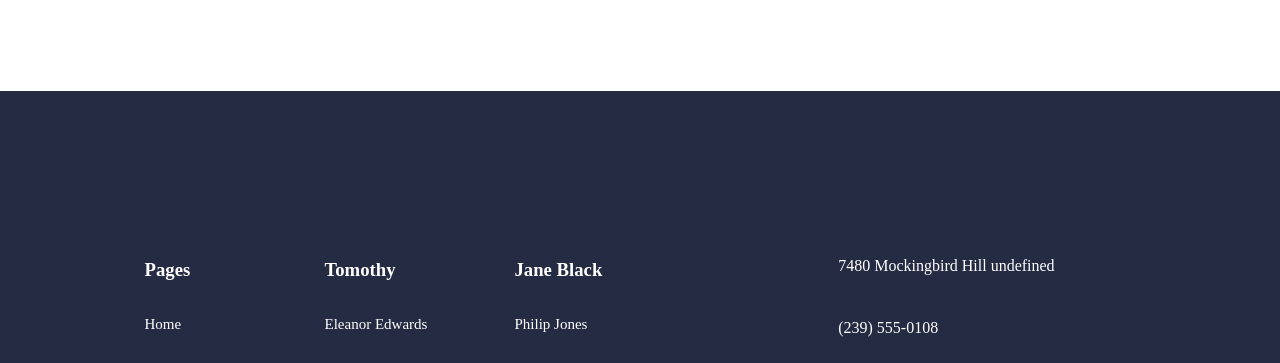
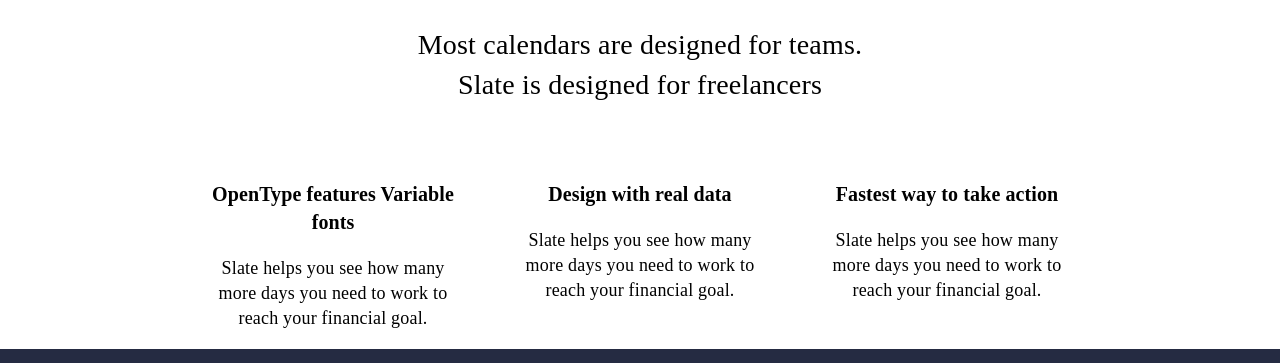
Before and after one commit to Sorel-Haller/figma, a plain HTML site: page index.html in a window 1280 px wide. Shown: the part 110-473 px from the top of the page. Drawn offline with Linux system fonts and the light colour scheme.

Commit message:
features

```diff
--- a/index.html
+++ b/index.html
@@ -8,7 +8,50 @@
     <link rel="stylesheet" href="https://cdnjs.cloudflare.com/ajax/libs/font-awesome/5.15.3/css/all.min.css" integrity="sha512-iBBXm8fW90+nuLcSKlbmrPcLa0OT92xO1BIsZ+ywDWZCvqsWgccV3gFoRBv0z+8dLJgyAHIhR35VZc2oM/gI1w==" crossorigin="anonymous" referrerpolicy="no-referrer" />
 </head>
 <body>
-
+    <main>
+        <section>
+            <div class="features">
+                <div class="features-content">
+                    <div class="text-content">
+                        <div class="features-header">
+                            <h2>Features</h2>
+                            <h4>Most calendars are designed for teams.
+                            Slate is designed for freelancers</h4>
+                        </div>
+                    </div>
+                    <div class="features-items">
+                        <div class="features-item">
+                            <img src="" alt="">
+                            <h3>OpenType features
+                                Variable fonts</h3>
+                            <p>Slate helps you see how
+                                many more days you need
+                                to work to reach your
+                                financial goal.</p>
+                        </div>
+                        <div class="features-item">
+                            <img src="" alt="">
+                            <h3>Design with real data</h3>
+                            <p>Slate helps you see how
+                                many more days you need
+                                to work to reach your
+                                financial goal.</p>
+                        </div>
+                        <div class="features-item">
+                            <img src="" alt="">
+                            <h3>Fastest way to
+                                take action</h3>
+                            <p>Slate helps you see how
+                                many more days you need
+                                to work to reach your
+                                financial goal.</p>
+                        </div>
+                    </div>
+                    <div class="features-screen"></div>
+                </div>
+            </div>
+        </section>
+    </main>
     <footer>
         <div class="footer-items">
             <div class="footer-menu">
--- a/styles.css
+++ b/styles.css
@@ -13,21 +13,95 @@ body {
         display: grid;
         grid-template-columns: 1fr;
     }
+
+    .features-items {
+        grid-template-rows: 1fr 1fr 1fr;
+    }
 }
 /* main */
 
 /* features */
 
 .feature {
-    width: 100%;
-    height: 1,362.3px;
-    background-color: aliceblue;
+    display: flex;
+    align-items: center;
+}
+
+.features-header{
+    display: block;
+    max-width: 500px;
+    margin-left: auto;
+    margin-right: auto;
+}
+
+.text-content{
+    max-width: 100%;
+}
+
+.text-content h2{
+    font-family: Graphik;
+    font-size: 48px;
+    font-weight: 400;
+    line-height: 55px;
+    letter-spacing: 0.2px;
+    text-align: center;
+    text-underline-position: from-font;
+    text-decoration-skip-ink: none;
+
+}
+
+.text-content h4{
+    font-family: Graphik;
+    font-size: 28px;
+    font-weight: 400;
+    line-height: 40px;
+    letter-spacing: 0.2px;
+    text-align: center;
+    text-underline-position: from-font;
+    text-decoration-skip-ink: none;
+
+}
+
+.features-items {
+    display: flex;
+    flex-direction: row;
+    justify-content: center;
+    flex-wrap: wrap;
+    gap: 52px;
+
+}
+
+.features-item {
+    max-width: 255px;
+}
+
+.features-item h3 {
+    font-family: Graphik;
+    font-size: 20px;
+    font-weight: 700;
+    line-height: 28px;
+    letter-spacing: 0.1px;
+    text-align: center;
+    text-underline-position: from-font;
+    text-decoration-skip-ink: none;
+}
+
+.features-item p{
+    font-family: Graphik;
+    font-size: 18px;
+    font-weight: 400;
+    line-height: 25px;
+    letter-spacing: 0.2px;
+    text-align: center;
+    text-underline-position: from-font;
+    text-decoration-skip-ink: none;
+
 }
 
 /* footer */
 
 footer{
-    position: absolute;
+    position: relative;
     background: #252B42;
     background-position: center;
     background-size: 1777px 567px;
@@ -36,8 +110,10 @@ footer{
 }
 
 .footer-items {
-    display: grid;
-    grid-template-columns: 1fr 30%;
+    display: flex;
+    flex-direction: row;
+    flex-wrap: wrap;
+    justify-content: center;
     max-width: 991px;
     padding: 150px 0px 150px 0px;
     margin-right: auto;
```
